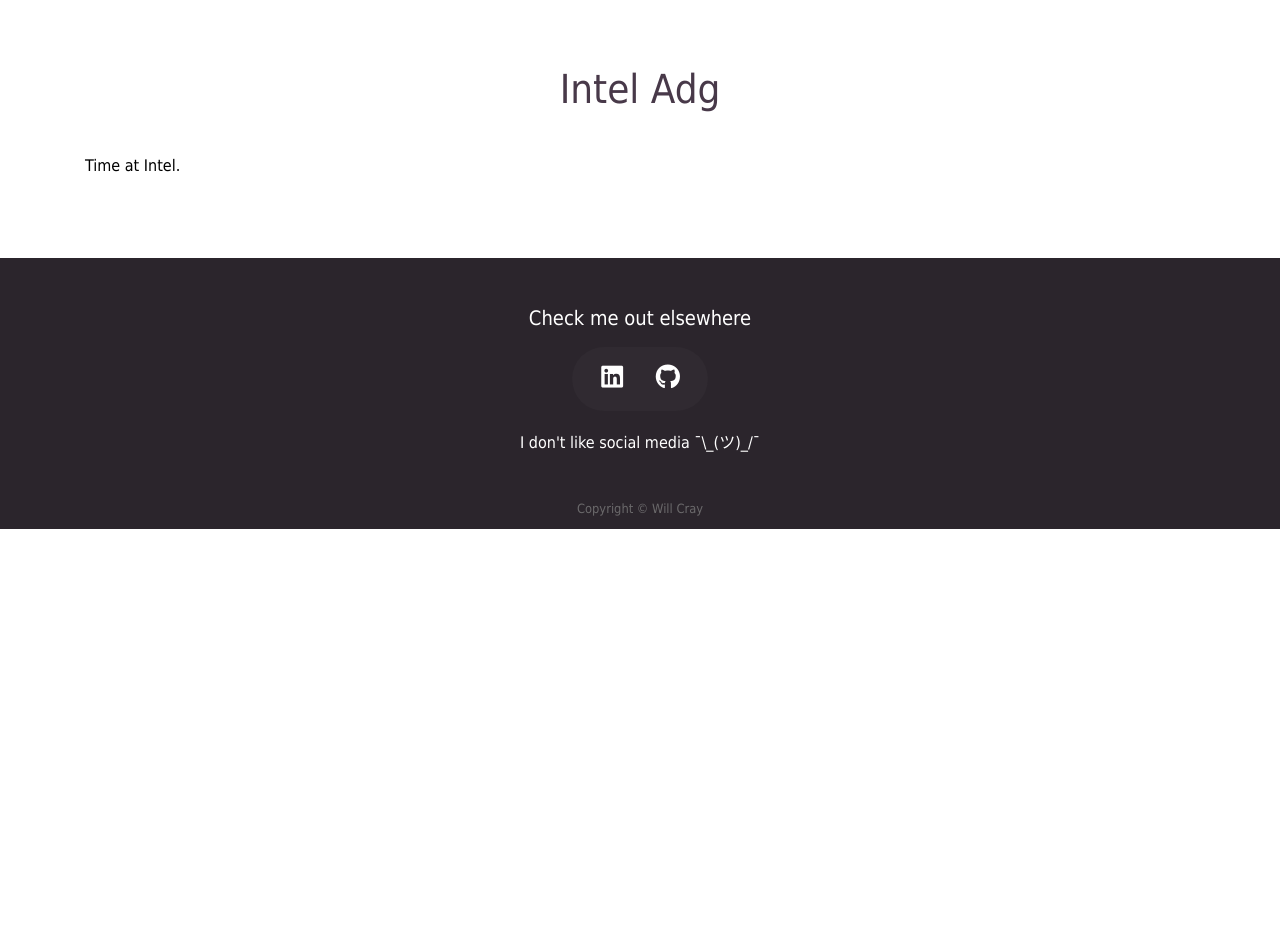
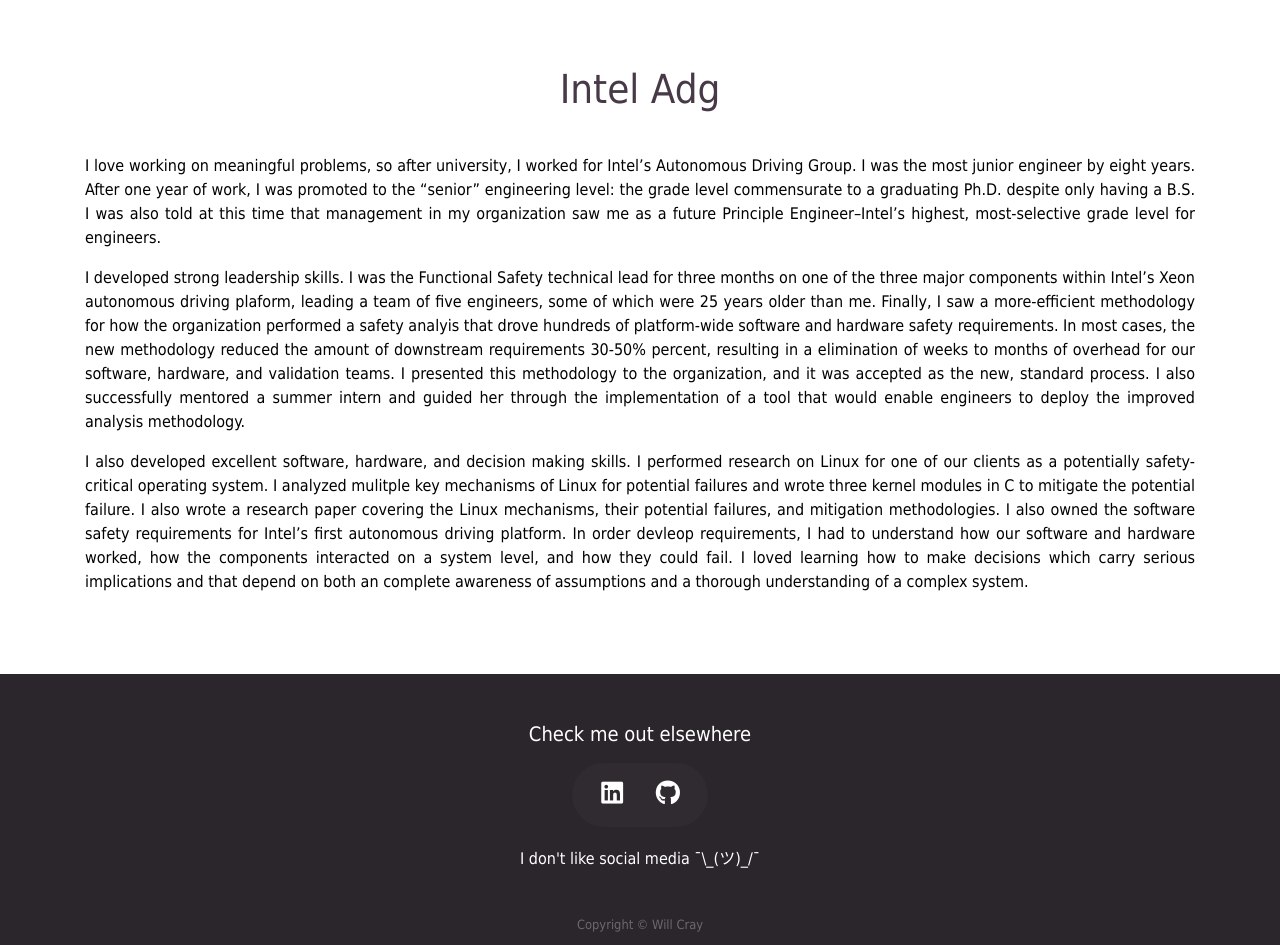
Before and after one commit to willcray/willcray.github.io, a Jekyll site: the page built from _experience/intel-adg.md, in a window 1280 px wide. Shown: the part 366-1311 px from the top of the page. Built offline with Jekyll 4.4.1, drawn with Linux system fonts in a browser that asks for light colours; nearby versions of some CDN libraries; before the commit the page ends 900 px from its top, so only the background shows below that.

Commit message:
Completed a rough draft of my experience

```diff
--- a/_experience/intel-adg.md
+++ b/_experience/intel-adg.md
@@ -7,5 +7,8 @@
 end: 2019-08-08
 picture: /images/experience/intel-adg.jpg
 ---
+I love working on meaningful problems, so after university, I worked for Intel's Autonomous Driving Group. I was the most junior engineer by eight years. After one year of work, I was promoted to the "senior" engineering level: the grade level commensurate to a graduating Ph.D. despite only having a B.S. I was also told at this time that management in my organization saw me as a future Principle Engineer--Intel's highest, most-selective grade level for engineers.
 
-Time at Intel.
+I developed strong leadership skills. I was the Functional Safety technical lead for three months on one of the three major components within Intel's Xeon autonomous driving plaform, leading a team of five engineers, some of which were 25 years older than me. Finally, I saw a more-efficient methodology for how the organization performed a safety analyis that drove hundreds of platform-wide software and hardware safety requirements. In most cases, the new methodology reduced the amount of downstream requirements 30-50% percent, resulting in a elimination of weeks to months of overhead for our software, hardware, and validation teams. I presented this methodology to the organization, and it was accepted as the new, standard process. I also successfully mentored a summer intern and guided her through the implementation of a tool that would enable engineers to deploy the improved analysis methodology.
+
+I also developed excellent software, hardware, and decision making skills. I performed research on Linux for one of our clients as a potentially safety-critical operating system. I analyzed mulitple key mechanisms of  Linux for potential failures and wrote three kernel modules in C to mitigate the potential failure. I also wrote a research paper covering the Linux mechanisms, their potential failures, and mitigation methodologies. I also owned the software safety requirements for Intel's first autonomous driving platform. In order devleop requirements, I had to understand how our software and hardware worked, how the components interacted on a system level, and how they could fail. I loved learning how to make decisions which carry serious implications and that depend on both an complete awareness of assumptions and a thorough understanding of a complex system.
```
Also changed, not shown: _experience/intel-intern.md (+3 -0 lines), _experience/meditation-for-students.md (+3 -1 lines).
